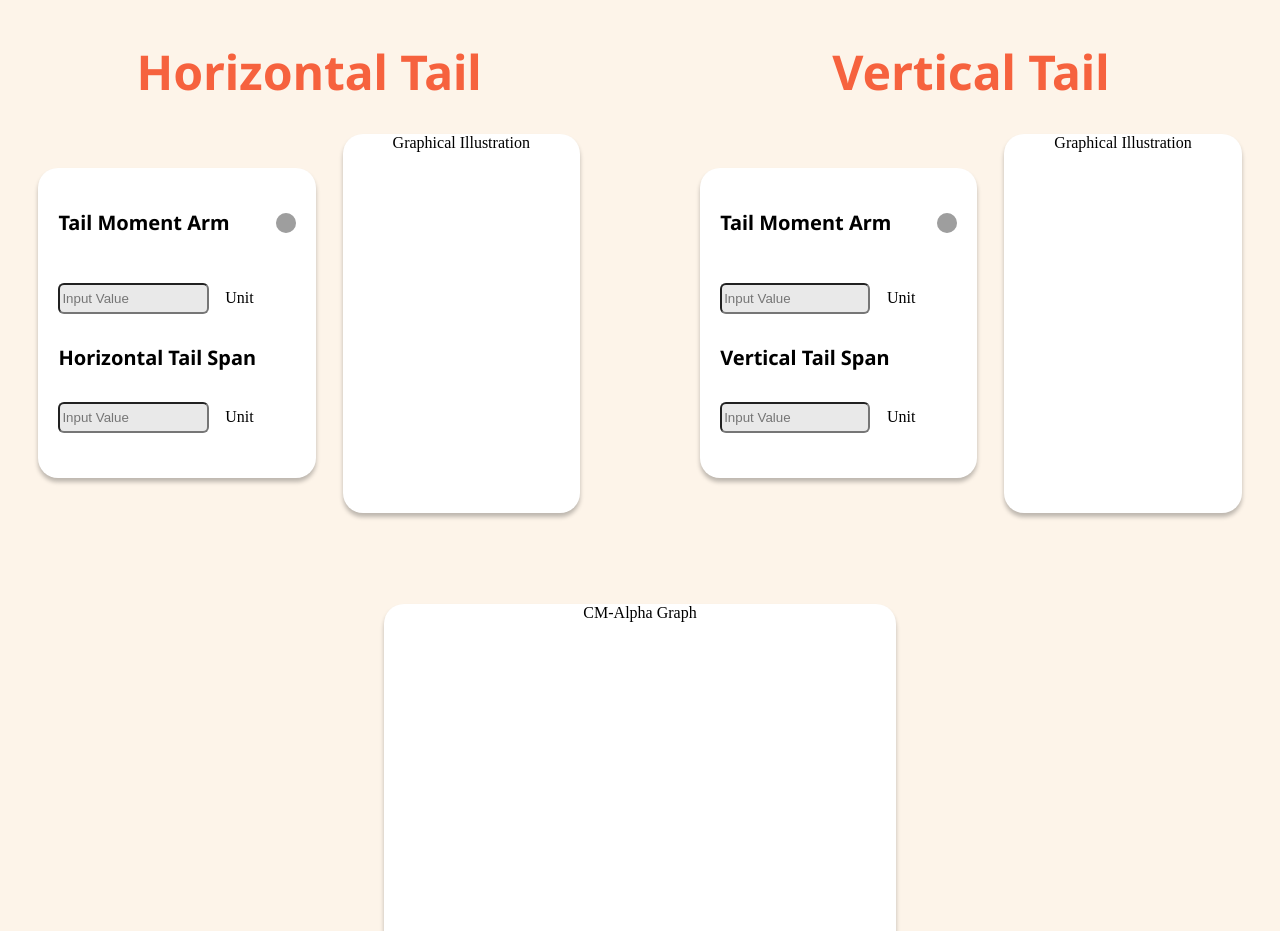
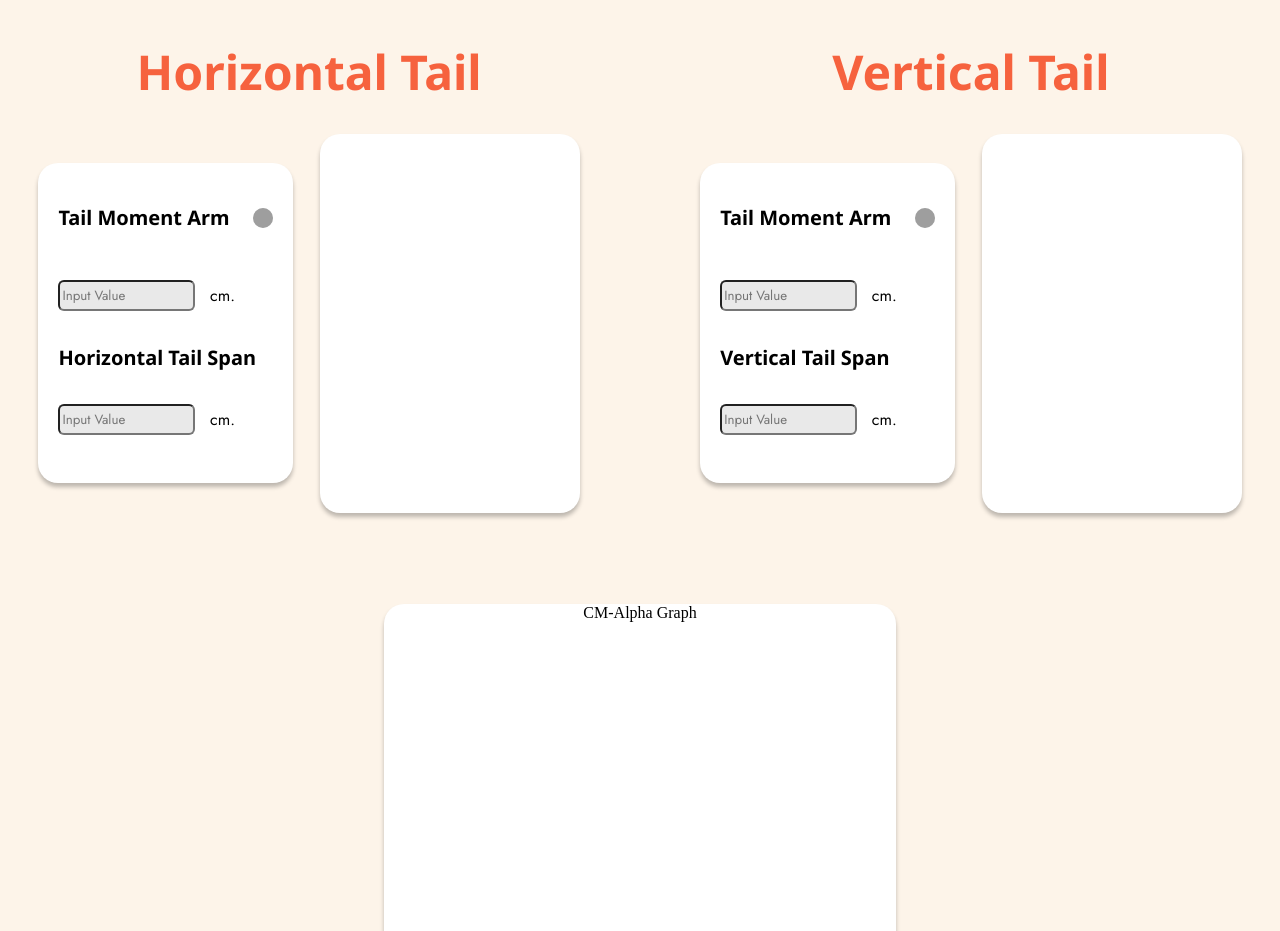
Before and after one commit to ninchay/senior-next, a Next.js app: page /ComponentDesign/ComponentDesignCon/TailCon in a window 1280 px wide. Shown: the part 1220-2151 px from the top of the page. Built offline with nearby package versions, Linux system fonts and the light colour scheme; grey boxes are pictures that could not be loaded.

Commit message:
TailCanvas

```diff
--- a/src/pages/ComponentDesign/ComponentDesignComp/Canvas.js
+++ b/src/pages/ComponentDesign/ComponentDesignComp/Canvas.js
@@ -11,7 +11,7 @@ const Canvas = (props) => {
   const newPosX = 317.2 - wingSpanM_Pos;
   const newPosY = 263.32 - chordM_Pos;
   const Mac_chordM = wingSpanM / aspectRatio;
-  const rootM = (2 * Mac_chordM) / (1 + Number(props.taper));
+  const rootM = (1.5 * Mac_chordM) * ((1 + Number(props.taper))/(1+Number(props.taper)+Number(props.taper**2)));
   const tipM = rootM * (props.taper);
   // console.log(taper)
 
--- /dev/null
+++ b/src/pages/ComponentDesign/ComponentDesignComp/CanvasTail.js
@@ -0,0 +1,36 @@
+import React, { useEffect, useRef } from "react";
+
+const CanvasTail = (props) => {
+    const tailSpanM = props.tailSpan*4;
+    const newPosX = 285-tailSpanM;
+    // const newPosY = 379-tailChordM;
+    // console.log(tailspanM)
+    // Access getContext
+    const canvasTailRef = useRef(null)
+
+    useEffect(() => {
+        const canvasTail = canvasTailRef.current;
+        const ctx = canvasTail.getContext("2d")
+
+      // Tail
+
+      // Start a new path
+      ctx.beginPath();
+      // Draw the rectangle with the new dimensions and position
+    //   ctx.rect(newPosX, newPosY, wingSpanM, chordM);
+
+      //Gemometry Style
+      ctx.fillStyle = "#F6623E";
+      ctx.fill();
+      ctx.stroke();
+      ctx.lineWidth = 2;
+    }, []);
+
+
+
+  return (
+    <canvas ref={canvasTailRef} height={379} width={285}/>
+  )
+}
+
+export default CanvasTail
--- a/src/pages/ComponentDesign/ComponentDesignComp/TailFeature.js
+++ b/src/pages/ComponentDesign/ComponentDesignComp/TailFeature.js
@@ -1,33 +1,47 @@
-import { useState } from 'react'
+import {useState, useRef, useEffect} from 'react'
+import CanvasTail from './CanvasTail';
 import styles from '../../../styles/ComponentDesign/ComponentDesignComp/tailfeature.module.css'
 
 
-const TailFeature = ({header, title1, title2}) => {
-  const[TailArm,setTailArm] = useState("")
-  const[TailSpan,setTailSpan] = useState("")
+const TailFeature = (props) => {
+  const illustBox = useRef(null);
+
+  useEffect(() => {
+    if (illustBox.current) {
+      const width = illustBox.current.clientWidth;
+      const height = illustBox.current.clientHeight;
+      console.log(width, height)
+      }
+    }, []);
+
+  const[tailArm,setTailArm] = useState("")
+  const[tailSpan,setTailSpan] = useState("")
+
   return (
     <div className={styles.Tail__Feature_Container}>
-      <h2>{header}</h2>
+      <h2>{props.header}</h2>
       <div className={styles.Tail__Feature_Calculation}>
           <div className={styles.Tail__Feature_Input}>
             <div className={styles.Tail__Input_Title}>
-                <h3>{title1}</h3>
+                <h3>{props.title1}</h3>
                 <img src = "./QMark.png" alt="Qmark" />
             </div>
               <div className={styles.Tail__Input_1}>
-                <input type="text" placeholder="Input Value" value={TailArm}
-                onChange={(e)=>{setTailArm(e.target.value)}}/>
-                <p>Unit</p>
+                <input type="number" placeholder="Input Value"
+                onChange={(e)=>{setTailArm(e.target.value)}}
+                min="0" max="100" step="10"/>
+                <p>cm.</p>
               </div>
-                <h3>{title2}</h3>
+                <h3>{props.title2}</h3>
               <div className={styles.Tail__Input_2}>
-                <input type="text" placeholder="Input Value" value={TailSpan}
-                onChange={(e)=>{setTailSpan(e.target.value)}}/>
-                <p>Unit</p>
+                <input type="number" placeholder="Input Value"
+                onChange={(e)=>{setTailSpan(e.target.value)}}
+                min="0" max="60" step="10"/>
+                <p>cm.</p>
               </div>
           </div>
-          <div className={styles.Tail__Feature_Geometry}>
-            <p>Graphical Illustration</p>
+          <div className={styles.Tail__Feature_Geometry} ref={illustBox}>
+            <CanvasTail tailArm = {tailArm} tailSpan = {tailSpan} />
           </div>
       </div>
     </div>
--- a/src/pages/ComponentDesign/ComponentDesignComp/index.js
+++ b/src/pages/ComponentDesign/ComponentDesignComp/index.js
@@ -3,3 +3,4 @@ export {default as FeatureCom} from './FeatureCom'
 export {default as ResultCom} from './ResultCom'
 export {default as TailFeature} from './TailFeature'
 export {default as Canvas} from './Canvas'
+export {default as CanvasTail} from './CanvasTail'
--- a/src/pages/ComponentDesign/ComponentDesignCon/HeaderCon.js
+++ b/src/pages/ComponentDesign/ComponentDesignCon/HeaderCon.js
@@ -7,8 +7,8 @@ const HeaderCon = () => {
           <p>Component Design</p>
       </div>
       <div className={styles.Component__Header_Unit}>
-        <select name="UnitSelection" id="UnitSelection" >
-          <option value="" disabled selected>--Select Unit--</option>
+        <select name="UnitSelection" defaultValue="">
+          <option value="" disabled>--Select Unit--</option>
           <option value="SI">SI</option>
           <option value="Imperial">Imperial</option>
         </select>
--- a/src/pages/ComponentDesign/ComponentDesignCon/TailCon.js
+++ b/src/pages/ComponentDesign/ComponentDesignCon/TailCon.js
@@ -1,7 +1,9 @@
 import { ResultCom, TailFeature } from '../../ComponentDesign/ComponentDesignComp'
 import styles from '../../../styles/ComponentDesign/ComponentDesignCon/tailCon.module.css'
+import { useState } from 'react'
 
 const TailCon = () => {
+
   return (
     <div className={styles.Component__Tail_Container}>
       <div className={styles.Component__Theme_Top}>
@@ -13,11 +15,11 @@ const TailCon = () => {
       <div className={styles.Component__Tail_Calculation}>
         <div className={styles.Horizontal__Tail_Calculation}>
           <TailFeature header="Horizontal Tail" title1="Tail Moment Arm"
-          title2="Horizontal Tail Span" />
+          title2="Horizontal Tail Span"/>
         </div>
         <div className={styles.Vertical__Tail_Calculation}>
           <TailFeature header="Vertical Tail" title1="Tail Moment Arm"
-          title2="Vertical Tail Span" />
+          title2="Vertical Tail Span"/>
         </div>
       </div>
       <div className={styles.Component__Tail_Graph}>
--- a/src/pages/ComponentDesign/ComponentDesignCon/WingCon.js
+++ b/src/pages/ComponentDesign/ComponentDesignCon/WingCon.js
@@ -109,7 +109,7 @@ const WingCon = () => {
               setAirfoil(e.target.value);
             }}
           >
-            <option value="" disabled selected>
+            <option value="" disabled>
               --Select Airfoil--
             </option>
             <option value="ClarkY">Clark-Y</option>
--- a/src/styles/ComponentDesign/ComponentDesignComp/tailfeature.module.css
+++ b/src/styles/ComponentDesign/ComponentDesignComp/tailfeature.module.css
@@ -61,6 +61,7 @@
     height: 25px;
     border-radius: 6px;
     background: var(--color-input);
+    font-family: var(--font-family2);
 }
 
 .Tail__Feature_Geometry {
@@ -70,11 +71,17 @@
     justify-content: center;
     width: 48%;
     height:379px;
+    background: #FFFFFF;
+    box-shadow: 0px 4px 4px rgba(0, 0, 0, 0.25);
+    border-radius: 20px;
 }
-.Tail__Feature_Geometry p {
+.Tail__Feature_Calculation p {
+    font-family: var(--font-family2);
+}
+/* .Tail__Feature_Geometry p {
     width: 100%;
     height: 100%;
     background: #FFFFFF;
     box-shadow: 0px 4px 4px rgba(0, 0, 0, 0.25);
     border-radius: 20px;
-}
+} */
```
